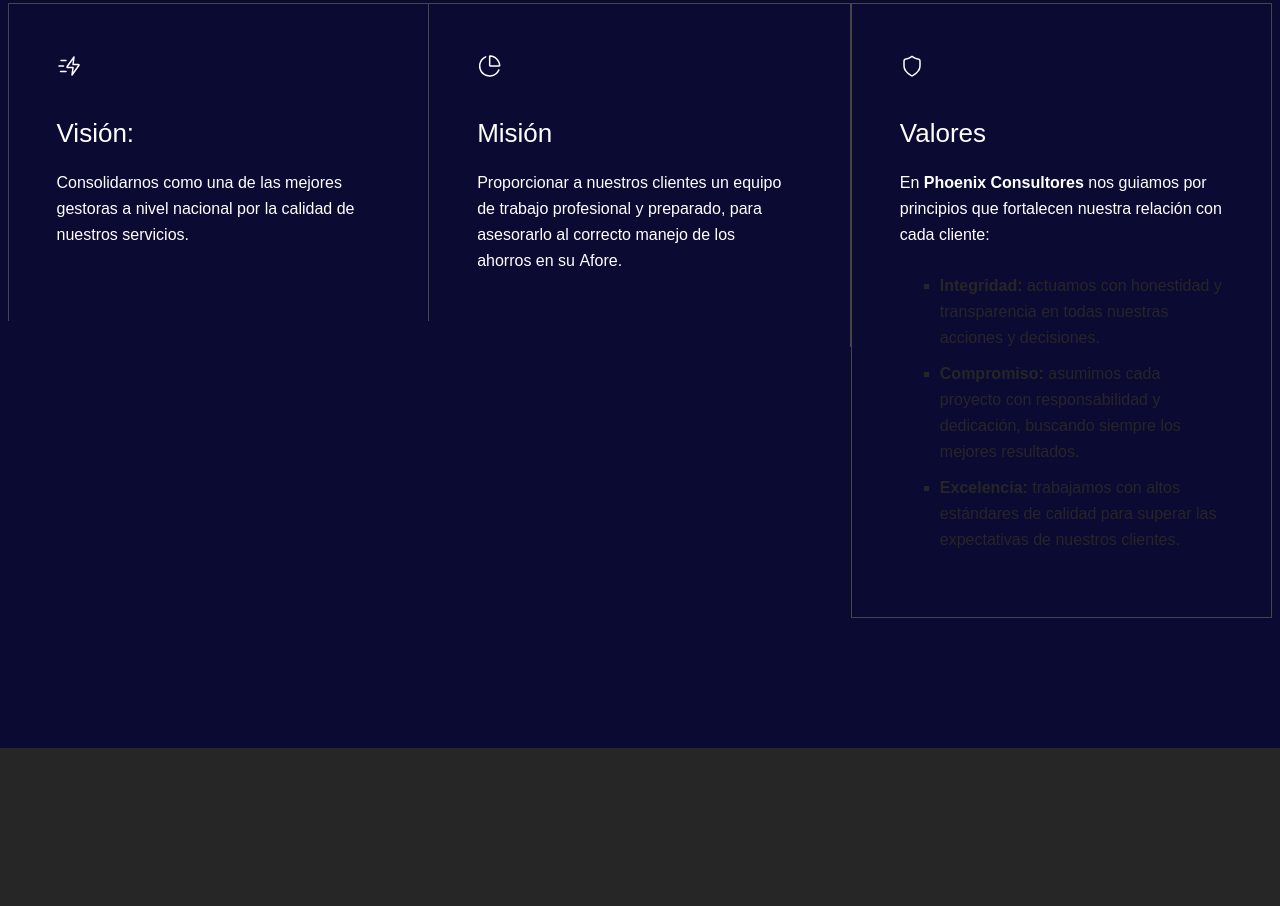
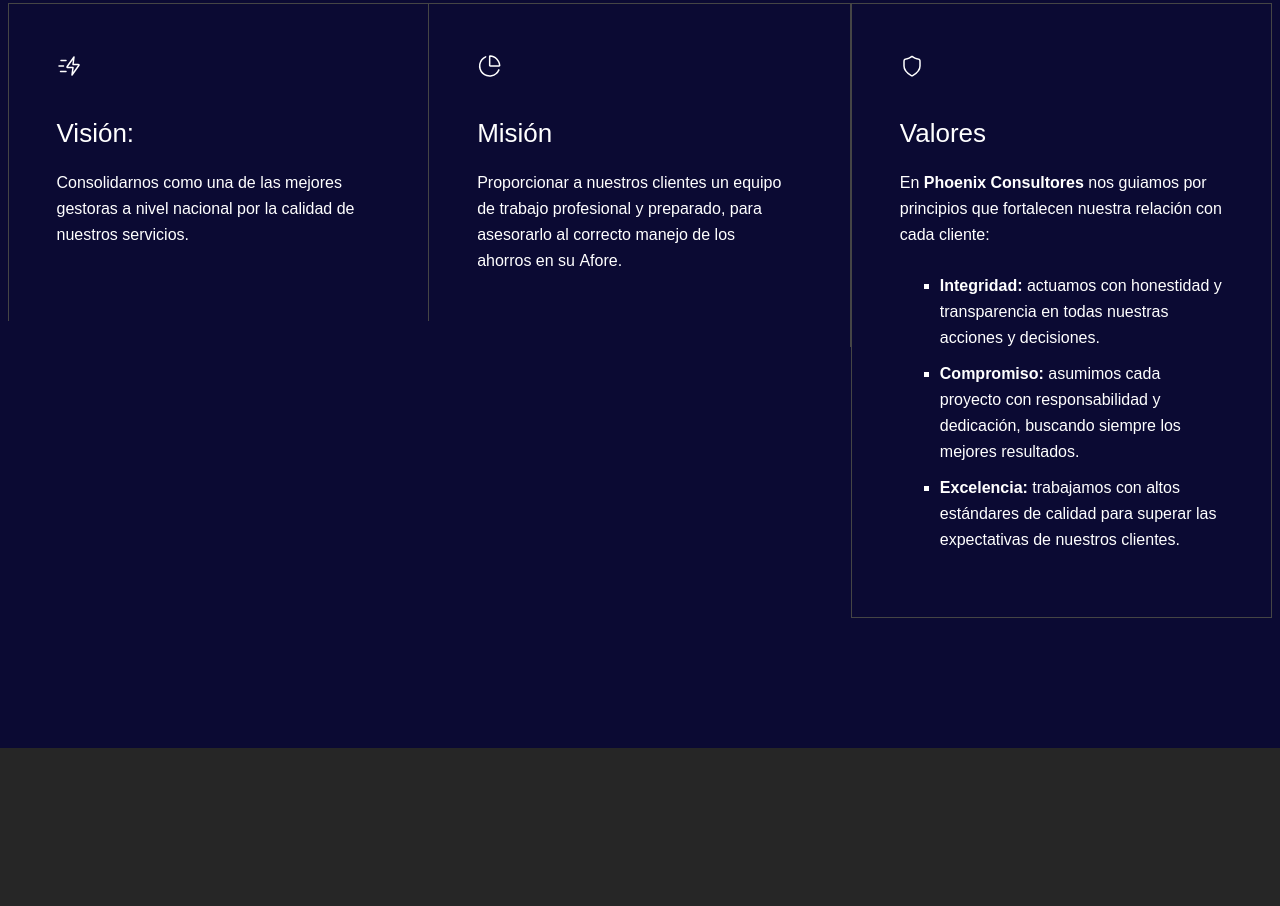
Before and after one commit to AndyZMA/finix, a plain HTML site: page index.html in a window 1280 px wide. Shown: the part 3273-4179 px from the top of the page. Drawn offline with Linux system fonts and the light colour scheme; a script that the page names is missing; a web font is replaced by a local one.

Commit message:
Corecciones inicio

```diff
--- a/index.html
+++ b/index.html
@@ -338,9 +338,9 @@
   En <strong>Phoenix Consultores</strong> nos guiamos por principios que fortalecen nuestra relación con cada cliente:
 </p>
 <ul class="disc">
-  <li><strong>Integridad:</strong> actuamos con honestidad y transparencia en todas nuestras acciones y decisiones.</li>
-  <li><strong>Compromiso:</strong> asumimos cada proyecto con responsabilidad y dedicación, buscando siempre los mejores resultados.</li>
-  <li><strong>Excelencia:</strong> trabajamos con altos estándares de calidad para superar las expectativas de nuestros clientes.</li>
+  <li style="color: white;"><strong>Integridad:</strong> actuamos con honestidad y transparencia en todas nuestras acciones y decisiones.</li>
+  <li style="color: white;"><strong>Compromiso:</strong> asumimos cada proyecto con responsabilidad y dedicación, buscando siempre los mejores resultados.</li>
+  <li style="color: white;"><strong>Excelencia:</strong> trabajamos con altos estándares de calidad para superar las expectativas de nuestros clientes.</li>
 </ul>
 
                         <!-- <a href="service-single.html" class="btn-arrow">
```
